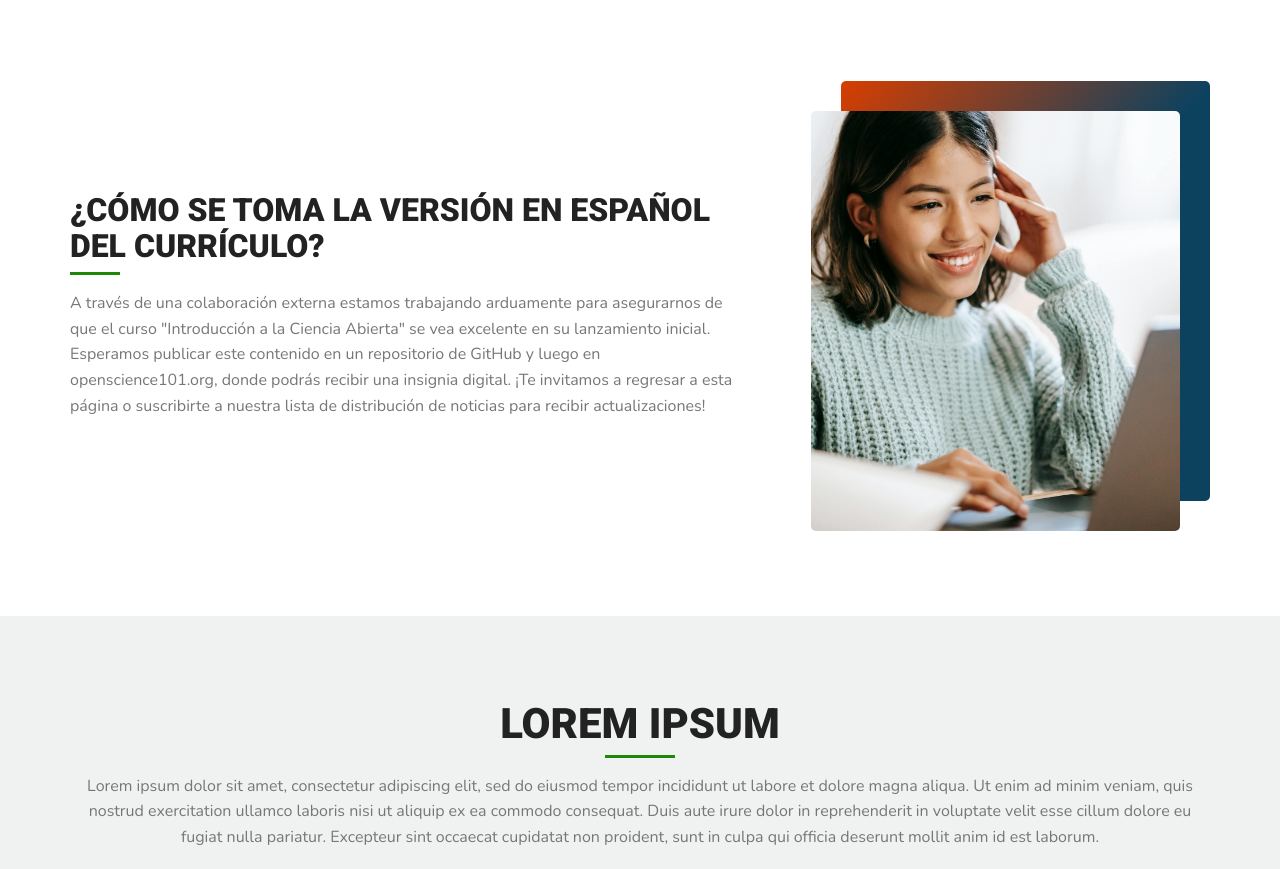
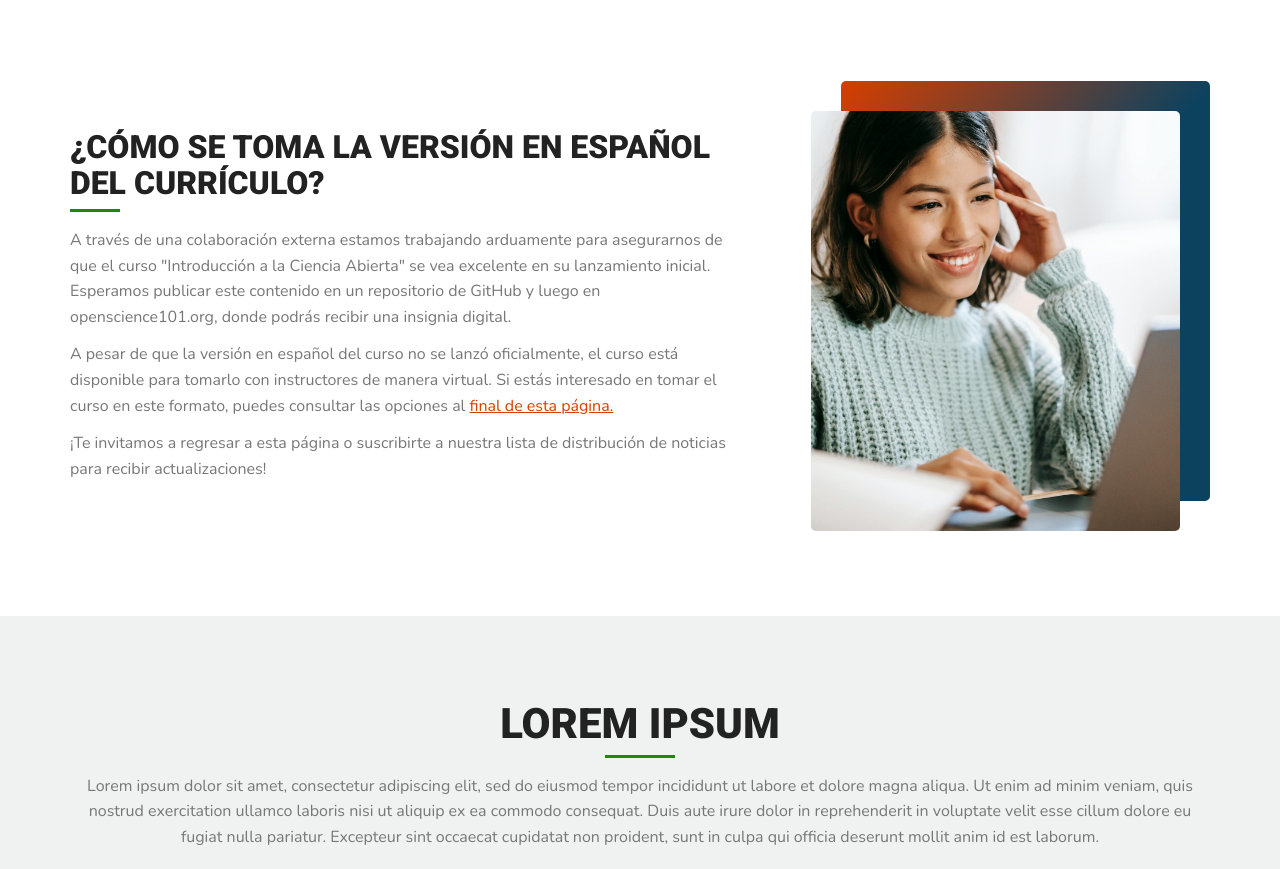
Before and after one commit to bressler1995/TOPS-Website-Front-End, a Jekyll site: the page built from pages/os101spanish.md, in a window 1280 px wide and 900 px high, scrolled down 1617 px, cut to the strip 31-900 px from the top of the window. Built offline with Jekyll 4.4.1, drawn with Linux system fonts in a browser that asks for light colours; a script that is not in the unit is left out.

Commit message:
Add text in the end section to talk about instructor led trainings

```diff
--- a/_includes/os101spanish/how.html
+++ b/_includes/os101spanish/how.html
@@ -4,7 +4,9 @@
         <div class="d-flex flex-column flex-wrap justify-content-center tops_half_section_column_big">
           <h2 class="mb-2">¿Cómo se toma la versión en español del currículo?</h2>
           <div class="tops_divider div_smaller mb-3"><div class="div_inner"></div></div>
-          <p>A través de una colaboración externa estamos trabajando arduamente para asegurarnos de que el curso "Introducción a la Ciencia Abierta" se vea excelente en su lanzamiento inicial. Esperamos publicar este contenido en un repositorio de GitHub y luego en openscience101.org, donde podrás recibir una insignia digital. ¡Te invitamos a regresar a esta página o suscribirte a nuestra lista de distribución de noticias para recibir actualizaciones!</p>
+          <p>A través de una colaboración externa estamos trabajando arduamente para asegurarnos de que el curso "Introducción a la Ciencia Abierta" se vea excelente en su lanzamiento inicial. Esperamos publicar este contenido en un repositorio de GitHub y luego en openscience101.org, donde podrás recibir una insignia digital.</p>
+          <p>A pesar de que la versión en español del curso no se lanzó oficialmente, el curso está disponible para tomarlo con instructores de manera virtual. Si estás interesado en tomar el curso en este formato, puedes consultar las opciones al <a href="#instructorled">final de esta página.</a></p>
+          <p>¡Te invitamos a regresar a esta página o suscribirte a nuestra lista de distribución de noticias para recibir actualizaciones!</p>
         </div>
         <div class="tops_half_section_column_small">
           <div class="tops_half_section_shinysquare"></div>
--- a/_includes/os101spanish/instructorled.html
+++ b/_includes/os101spanish/instructorled.html
@@ -81,7 +81,7 @@
                       <thead><tr><th>Date</th><th>Time</th><th>Event Type</th><th>Topic</th><th>Instructor</th><th>Registration Type</th><th>Register</th></tr></thead>
                       <tbody>
                         {% for row in site.data.virtual %}
-                          {% if row.instructor contains "Metadocencia" %}
+                          {% if row.instructor contains "Metadocencia Team" %}
                           <tr>
                           <td>{{ row.date }}</td>
                           <td>{{ row.time }}</td>
@@ -231,7 +231,7 @@
                           <thead><tr><th>Date</th><th>Time</th><th>Event Type</th><th>Location</th><th>Topic</th><th>Instructor</th><th>Registration Type</th></tr></thead>
                           <tbody>
                             {% for row in site.data.past %}
-                              {% if row.instructor contains "Metadocencia" %}
+                              {% if row.instructor contains "Metadocencia Team" %}
                               <tr>
                               <td>{{ row.date }}</td>
                               <td>{{ row.time }}</td>
```
